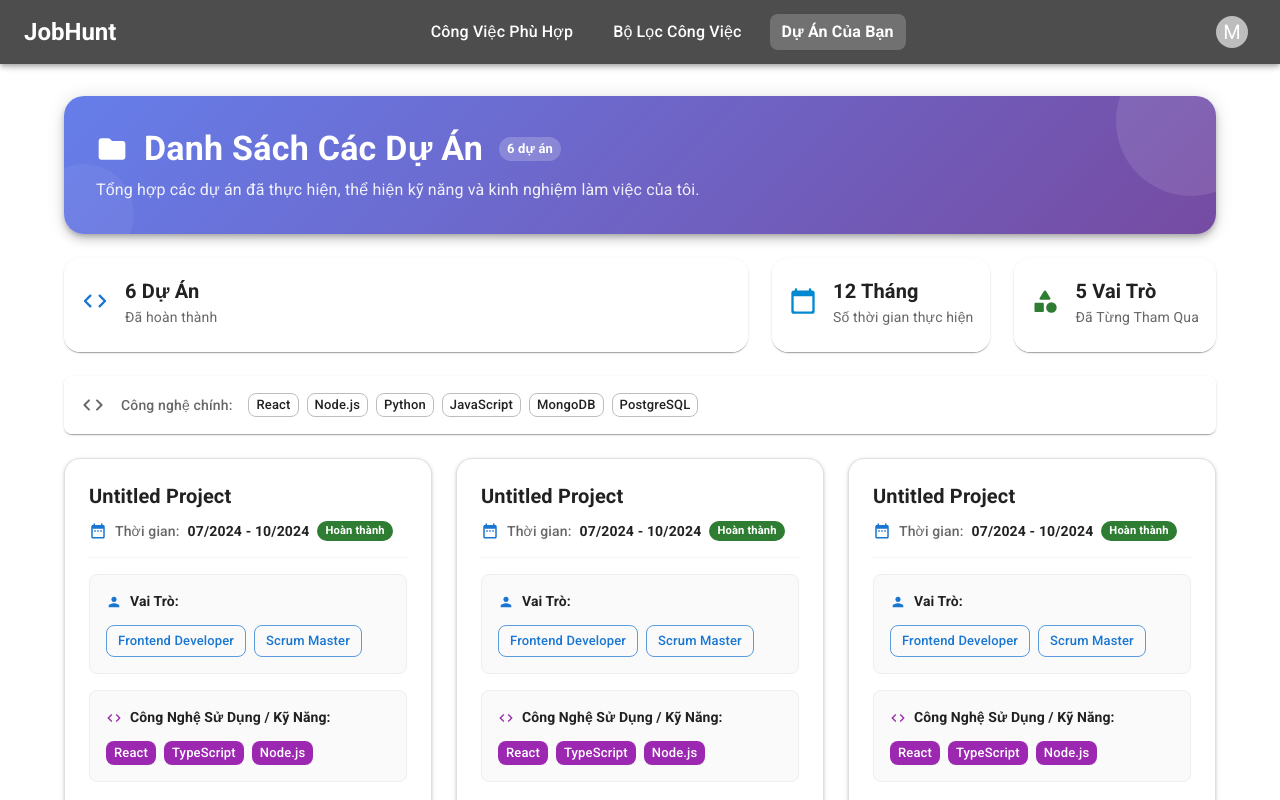
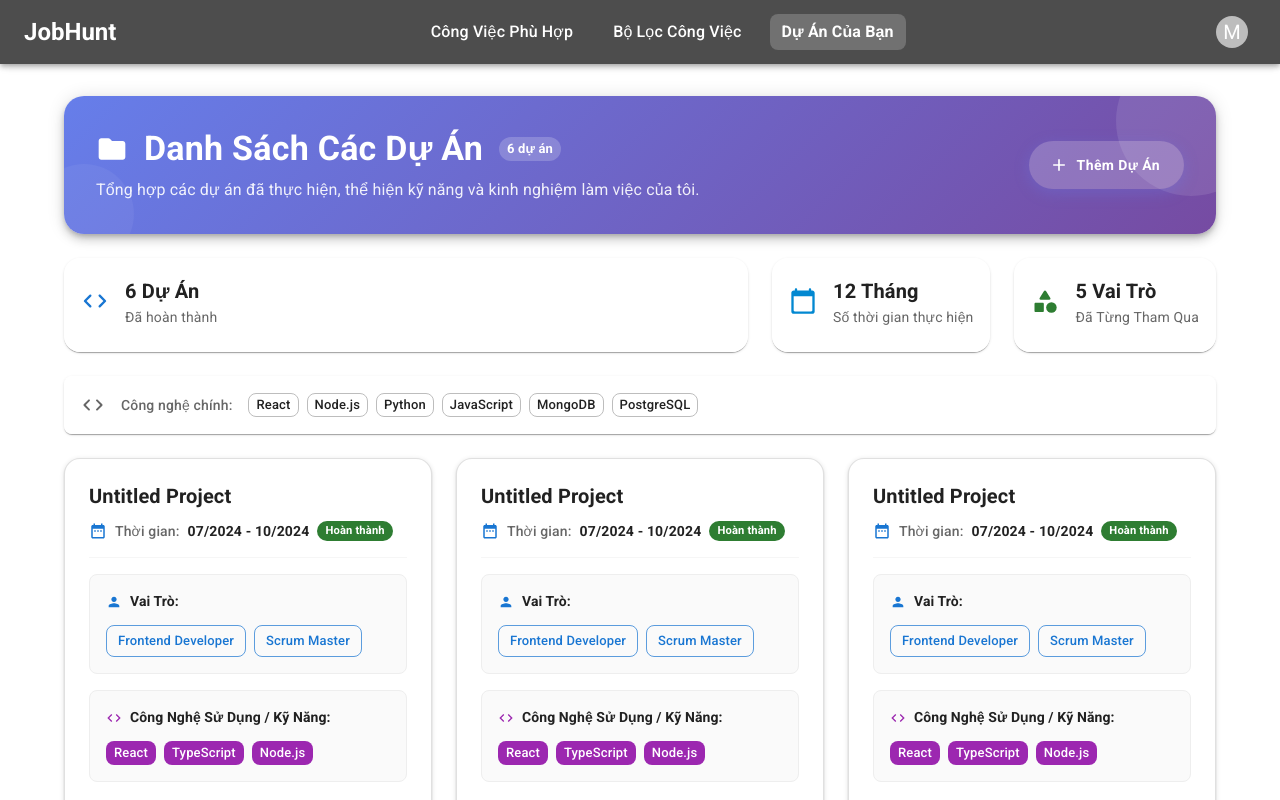
Before and after one commit to thanhKasper/JobHunt-React, a React (Vite) app: page /portfolio in a window 1280 px wide. Shown: the top 800 px of the page. Built offline with nearby package versions, Linux system fonts and the light colour scheme; a web font is replaced by a local one.

Commit message:
update: update Readme

```diff
--- a/src/pages/JobPage.tsx
+++ b/src/pages/JobPage.tsx
@@ -84,10 +84,10 @@ const JobPage = () => {
               <TrendingUp sx={{ color: "success.main", fontSize: 28 }} />
               <Box>
                 <Typography variant="h6" fontWeight={600}>
-                  24 Mới Hôm Nay
+                  24 Công Việc
                 </Typography>
                 <Typography variant="body2" color="text.secondary">
-                  Công việc mới nhất
+                  Đẵ Được Đăng Tuyển Hôm Nay
                 </Typography>
               </Box>
             </Stack>
@@ -103,7 +103,7 @@ const JobPage = () => {
                   98% Phù Hợp
                 </Typography>
                 <Typography variant="body2" color="text.secondary">
-                  Độ chính xác
+                  Độ tương thích với công việc
                 </Typography>
               </Box>
             </Stack>
--- a/src/pages/Portfolio/PortfolioPage.tsx
+++ b/src/pages/Portfolio/PortfolioPage.tsx
@@ -2,6 +2,7 @@ import HeaderCard from "@/components/cards/HeaderCard";
 import ProjectCard from "@/components/cards/ProjectCard";
 import StatsCard from "@/components/cards/StatCard";
 import {
+  Add,
   CalendarTodayRounded,
   CategoryRounded,
   CodeRounded,
@@ -9,16 +10,49 @@ import {
 } from "@mui/icons-material";
 import {
   Box,
+  Button,
   CardContent,
   Chip,
   Fade,
   Grid,
   Paper,
   Stack,
-  Typography
+  styled,
+  Typography,
 } from "@mui/material";
 import { useState } from "react";
 
+const StyledButton = styled(Button)(() => ({
+  borderRadius: 25,
+  padding: "12px 24px",
+  fontWeight: 600,
+  textTransform: "none",
+  boxShadow: "0 4px 15px rgba(102, 126, 234, 0.3)",
+  transition: "all 0.3s cubic-bezier(0.4, 0, 0.2, 1)",
+  position: "relative",
+  overflow: "hidden",
+
+  "&:hover": {
+    transform: "translateY(-2px)",
+    boxShadow: "0 8px 25px rgba(102, 126, 234, 0.4)",
+  },
+
+  "&::before": {
+    content: '""',
+    position: "absolute",
+    top: 0,
+    left: "-100%",
+    width: "100%",
+    height: "100%",
+    background:
+      "linear-gradient(90deg, transparent, rgba(255,255,255,0.4), transparent)",
+    transition: "left 0.6s ease",
+  },
+
+  "&:hover::before": {
+    left: "100%",
+  },
+}));
 
 export default function PortfolioPage() {
   const [totalProjects] = useState(6);
@@ -26,7 +60,14 @@ export default function PortfolioPage() {
   return (
     <Box paddingY={4}>
       {/* Header Section */}
-      <HeaderCard elevation={6}>
+      <HeaderCard
+        elevation={6}
+        sx={{
+          display: "flex",
+          justifyContent: "space-between",
+          alignItems: "center",
+        }}
+      >
         <Box sx={{ zIndex: 1 }}>
           <Stack direction="row" alignItems="center" spacing={2} mb={1}>
             <FolderRounded sx={{ fontSize: 32 }} />
@@ -48,6 +89,20 @@ export default function PortfolioPage() {
             việc của tôi.
           </Typography>
         </Box>
+        <StyledButton
+          // onClick={() => setOpen(true)}
+          variant="contained"
+          startIcon={<Add />}
+          sx={{
+            bgcolor: "rgba(255,255,255,0.2)",
+            color: "white",
+            "&:hover": {
+              bgcolor: "rgba(255,255,255,0.3)",
+            },
+          }}
+        >
+          Thêm Dự Án
+        </StyledButton>
       </HeaderCard>
 
       {/* Project Summary */}
```
Also changed, not shown: 1 other file (tests, documents, lock files or other folders).
